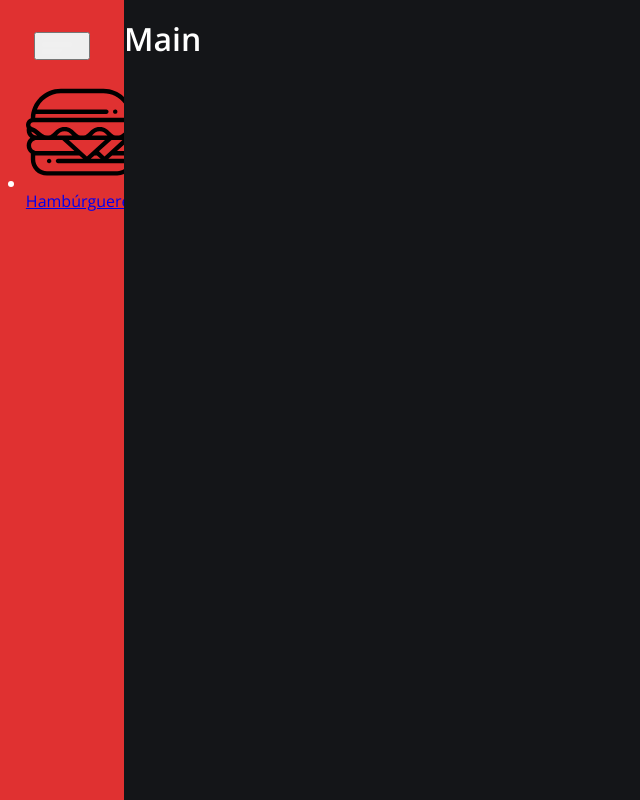
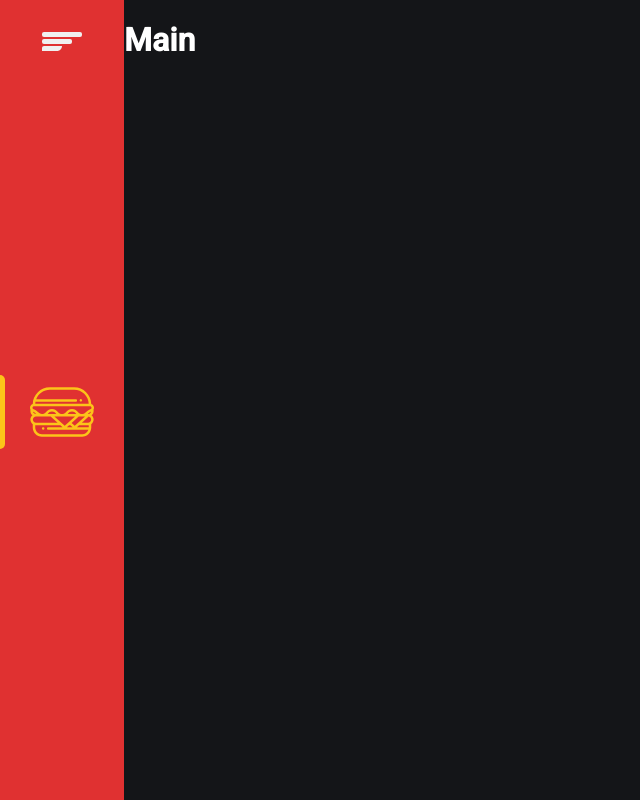
Before and after one commit to PauloPimentel-github/food-commerce, a React (Create React App) app: page / in a window 1280 px wide. Shown: the whole page, without its empty margins (0-640 px from the left). Built offline with nearby package versions, Linux system fonts and the light colour scheme.

Commit message:
Ajustando o estilo de navegação

```diff
--- a/public/index.html
+++ b/public/index.html
@@ -5,11 +5,11 @@
     <link rel="icon" href="%PUBLIC_URL%/favicon.ico" />
     <meta name="viewport" content="width=device-width, initial-scale=1" />
     <meta name="theme-color" content="#F83600" />
-    <meta name="description" content="Templade Dev Samurai de aplicação React" />
+    <meta name="description" content="Aplpicação de pedidos de comida online." />
     <link rel="preconnect" href="https://fonts.googleapis.com" />
     <link rel="preconnect" href="https://fonts.gstatic.com" crossorigin />
     <link
-      href="https://fonts.googleapis.com/css2?family=IBM+Plex+Mono&family=IBM+Plex+Sans:wght@600;700&family=Open+Sans:wght@400;600&display=swap"
+      href="https://fonts.googleapis.com/css2?family=Roboto:wght@400;500&display=swap"
       rel="stylesheet"
     />
     <link rel="apple-touch-icon" href="%PUBLIC_URL%/logo192.png" />
@@ -27,7 +27,7 @@
       work correctly both with client-side routing and a non-root public URL.
       Learn how to configure a non-root public URL by running `npm run build`.
     -->
-    <title>Aplicação React</title>
+    <title>Food Commerce</title>
   </head>
   <body>
     <noscript>
--- a/src/components/Sidebar/index.tsx
+++ b/src/components/Sidebar/index.tsx
@@ -12,7 +12,7 @@
             <nav>
                 <ul>
                     <li>
-                        <a href='#'>
+                        <a href='#' className='active'>
                             <BurgerIcon />
                             <span>Hambúrgueres</span>
                         </a>
--- a/src/components/Sidebar/styles.ts
+++ b/src/components/Sidebar/styles.ts
@@ -8,4 +8,71 @@
     display: flex;
     flex-direction: column;
     align-items: center;
+
+    button {
+        background: none;
+        width: 100%;
+        border: none;
+    }
+
+    nav {
+        flex: 1;
+        width: 100%;
+        height: 100%;
+
+        ul {
+            height: 100%;
+            display: flex;
+            flex-direction: column;
+            justify-content: center;
+            gap: 1.5rem;
+        }
+
+        li {
+            a {
+                width: fit-content;
+                position: relative;
+                padding: 0 1.875rem;
+                display: flex;
+                align-items: center;
+                gap: 2rem;
+
+                svg {
+                    fill: ${({ theme }) => theme.colors.white};
+                    width: 4rem;
+                    height: 4rem;
+                    transition: fill 0.3s;
+                }
+
+                span {
+                    font-size: 1rem;
+                    font-weight: 500;
+                    transition: color 0.3s;
+                }
+
+                &.active {
+                    &::after {
+                        content: '';
+                        position: absolute;
+                        left: 0;
+                        top: 50%;
+                        bottom: 0;
+                        transform: translateY(-50%);
+                        background-color: ${({ theme }) => theme.colors.yellow};
+                        width: 5px;
+                        height: calc(100% + 10px);
+                        border-radius: 0 5px 5px 0;
+                    }
+
+                    svg {
+                        fill: ${({ theme }) => theme.colors.yellow};
+                    }
+
+                    span {
+                        color: ${({ theme }) => theme.colors.yellow};
+                    }
+                }
+            }
+        }
+    }
 `
--- a/src/styles/global.ts
+++ b/src/styles/global.ts
@@ -1,12 +1,47 @@
 import { createGlobalStyle } from 'styled-components'
 
 export const GlobalStyle = createGlobalStyle`
-  html, body, #root {
-    min-height: 100%;
+  * {
+    margin: 0;
+    padding: 0;
+    box-sizing: border-box;
   }
+
+  html {
+    @media (max-width: 1080px) {
+      font-size: 93.75%;
+    }
+
+    @media (max-width: 720px) {
+      font-size: 87.5%;
+    }
+  }
+
   body {
-    background: ${(props) => props.theme.colors.gray900};
-    color: ${(props) => props.theme.colors.white};
-    font-family: ${(props) => props.theme.fontFamily.sans};
+    background: ${({ theme }) => theme.colors.gray900};
+    -webkit-font-smoothing: antialiased;
+    color: ${({ theme }) => theme.colors.white};
+  }
+
+  body,
+  input,
+  select,
+  textarea,
+  button {
+    font: 400 1rem 'Roboto', Helvetica, Arial, sans-serif;
+  }
+
+  a {
+    color: inherit;
+    text-decoration: none;
+  }
+
+  button {
+    cursor: pointer;
+  }
+
+  ul,
+  li {
+    list-style: none;
   }
 `
```
